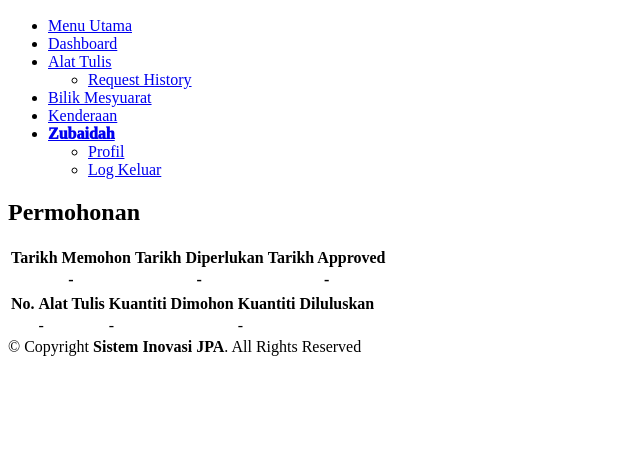
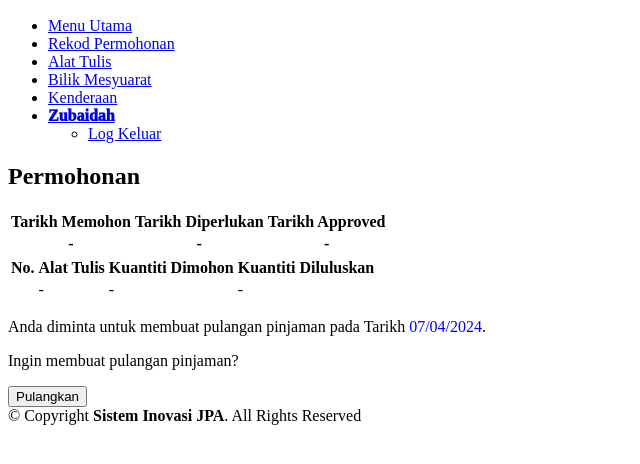
Before and after one commit to XNORF/Sistem-Tempahan-Jabatan-Pendaftar-BPA, a website: page src/html/request-detail.html in a window 1280 px wide. Shown: the part 66-530 px from the top of the page, without its empty margins (0-640 px from the left). Drawn offline with Linux system fonts and the light colour scheme.

Commit message:
Edit request detail page and stationaries history page

```diff
--- a/src/html/request-detail.html
+++ b/src/html/request-detail.html
@@ -25,12 +25,12 @@
                 <nav id="navbar" class="navbar">
                     <ul>
                         <li><a class="nav-link scrollto" href="home.html">Menu Utama</a></li>
-                        <li><a class="nav-link scrollto" href="dashboard.html">Dashboard</a></li>
+                        <li><a class="nav-link scrollto" href="stationaries-history.html">Rekod Permohonan</a></li>
                         <li class="dropdown">
                             <a class="nav-link scrollto active" href="stationaries.html">Alat Tulis</a>
-                            <ul>
+                            <!-- <ul>
                                 <li><a href="stationaries-history.html">Request History</a></li>
-                            </ul>
+                            </ul> -->
                         </li>
                         <li>
                             <a class="nav-link scrollto" href="meetingroom.html">Bilik Mesyuarat</a>
@@ -41,7 +41,7 @@
                         <li class="dropdown">
                             <a style="font-weight: 1000" class="getstarted scrollto" href="#"><span>Zubaidah</span> <i class="bi bi-chevron-down"></i></a>
                             <ul>
-                                <li><a href="profile.html">Profil</a></li>
+                                <!-- <li><a href="profile.html">Profil</a></li> -->
                                 <li><a href="index.html">Log Keluar</a></li>
                             </ul>
                         </li>
@@ -59,12 +59,13 @@
                         <h2>Permohonan</h2>
                     </div>
 
-                    <table class="table table-hover table-bordered">
+                    <table class="table table-hover table-bordered" >
                         <thead class="table-dark">
                             <tr>
                                 <th scope="col" class="textCenter">Tarikh Memohon</th>
                                 <th scope="col" class="textCenter">Tarikh Diperlukan</th>
                                 <th scope="col" class="textCenter">Tarikh Approved</th>
+                                <!-- <th scope="col" class="textCenter">Tarikh Perlu Dipulangkan</th> -->
                             </tr>
                         </thead>
                         <tbody>
@@ -72,6 +73,7 @@
                                 <th scope="row" class="textCenter" id="requestDate">-</th>
                                 <th scope="row" class="textCenter" id="neededDate">-</th>
                                 <th scope="row" class="textCenter" id="approvedDate">-</th>
+                                <!-- <th scope="row" class="textCenter" id="approvedDate">-</th> -->
                             </tr>
                         </tbody>
                     </table>
@@ -85,7 +87,7 @@
                                 <th scope="col">Kuantiti Diluluskan</th>
                             </tr>
                         </thead>
-                        <tbody id="tableContent">
+                        <tbody id="tableContent" >
                             <tr>
                                 <th scope="row"></th>
                                 <td>-</td>
@@ -94,6 +96,11 @@
                             </tr>
                         </tbody>
                     </table>
+                    <div id="reurn-content">
+                        <p>Anda diminta untuk membuat pulangan pinjaman pada Tarikh <span style="color: blue;">07/04/2024</span>.</p>
+                        <p>Ingin membuat pulangan pinjaman? </p>
+                        <button class="d-flex justify-content-end ms-auto rounded btn btn-primary">Pulangkan</button>
+                    </div>
                 </div>
             </section>
             <!-- End #main -->
--- a/src/js/stationaries-history.js
+++ b/src/js/stationaries-history.js
@@ -33,7 +33,7 @@ await main.onAuthStateChanged(main.auth, (user) => {
                         `</h1>
                                 </div>
                                 <div class="col-3 member-info ps-0">
-                                    <p>Diperlukan sebelum:</p>
+                                    <p>Tarikh Permohonan:</p>
                                     <h4>` +
                         data.request.neededDate +
                         `</h4>
```
Also changed, not shown: src/html/home.html (+2 -2 lines), src/html/stationaries-history.html (+5 -5 lines), src/img/bilik-mesyuarat_3.jpg (added), src/img/kereta_2.jpg (added).
